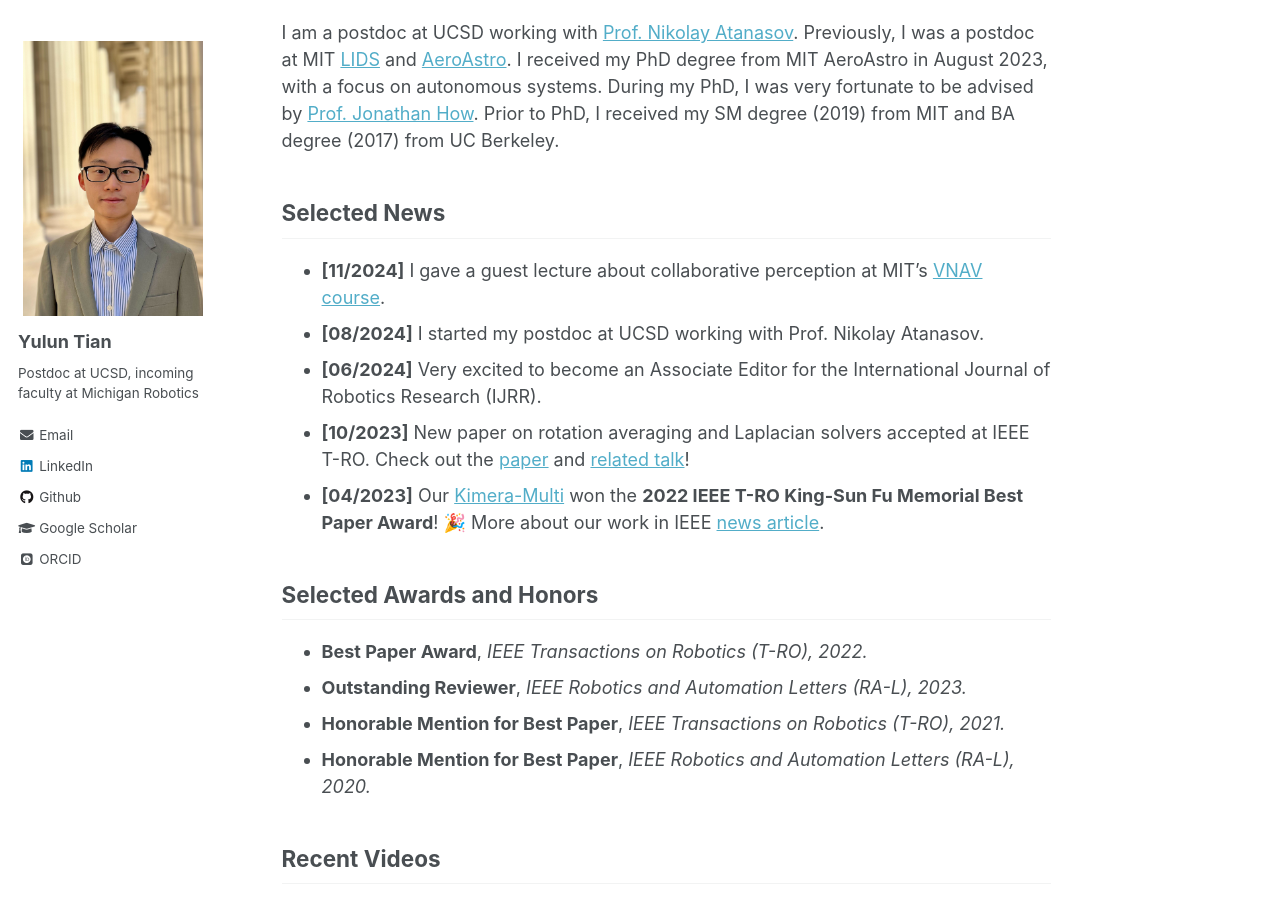
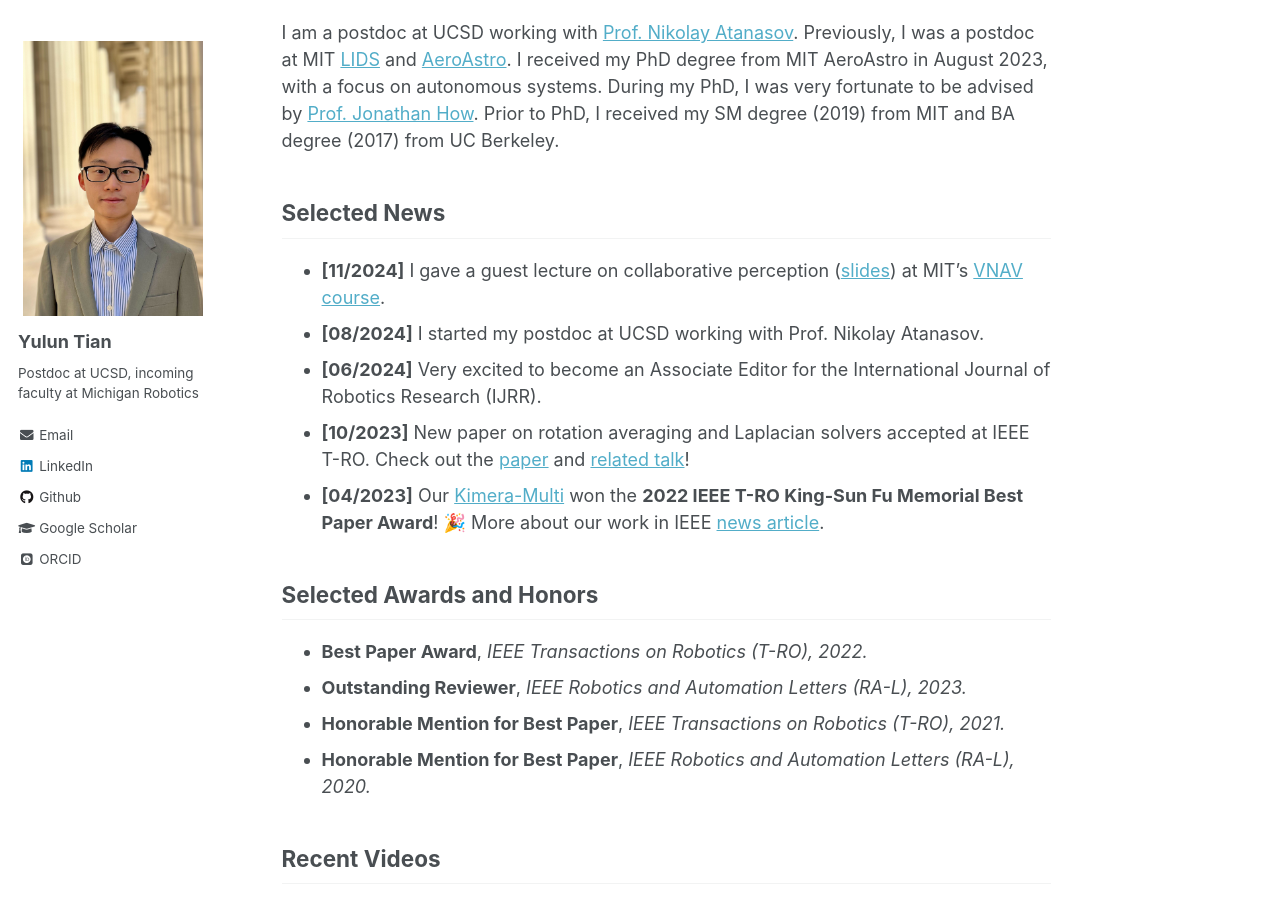
Before and after one commit to yuluntian/yuluntian.github.io, a Jekyll site: the page built from _pages/about.md, in a window 1280 px wide and 900 px high, scrolled down 454 px. Built offline with Jekyll 4.4.1, drawn with Linux system fonts in a browser that asks for light colours; some web fonts are replaced.

Commit message:
add link to guest lecture slides

```diff
--- a/_pages/about.md
+++ b/_pages/about.md
@@ -31,7 +31,7 @@ Prior to PhD, I received my SM degree (2019) from MIT and BA degree (2017) from
 
 Selected News
 ------
-* **[11/2024]** I gave a guest lecture about collaborative perception at MIT's [VNAV course](https://vnav.mit.edu/).
+* **[11/2024]** I gave a guest lecture on collaborative perception ([slides](https://www.dropbox.com/scl/fi/vsxcoileqlacnzcguuecl/vnav-guest-lecture-nov-2024.pdf?rlkey=u76kifgjxahxgcng6fj8sivvi&st=obb665dw&dl=0)) at MIT's [VNAV course](https://vnav.mit.edu/).
 * **[08/2024]** I started my postdoc at UCSD working with Prof. Nikolay Atanasov.
 * **[06/2024]** Very excited to become an Associate Editor for the International Journal of Robotics Research (IJRR).
 * **[10/2023]** New paper on rotation averaging and Laplacian solvers accepted at IEEE T-RO. Check out the [paper](https://arxiv.org/pdf/2210.05020.pdf) and [related talk](https://youtu.be/egebyKrft8g?si=2IzRTtvMPoKrLCF3)!
```
